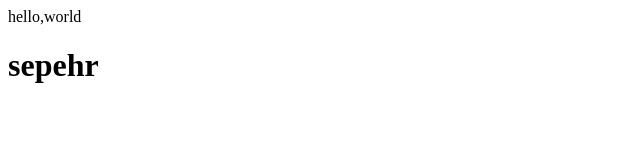
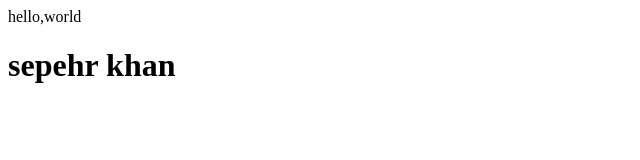
Before and after one commit to mrkhajepour/test-cs50x, a plain HTML site: page index.html in a window 1280 px wide. Shown: the whole page, without its empty margins (0-640 px from the left). Drawn offline with Linux system fonts and the light colour scheme.

Commit message:
add khan in heading

```diff
--- a/index.html
+++ b/index.html
@@ -8,6 +8,6 @@
 </head>
 <body>
     hello,world
-    <h1>sepehr</h1>
+    <h1>sepehr khan</h1>
 </body>
 </html>
```
